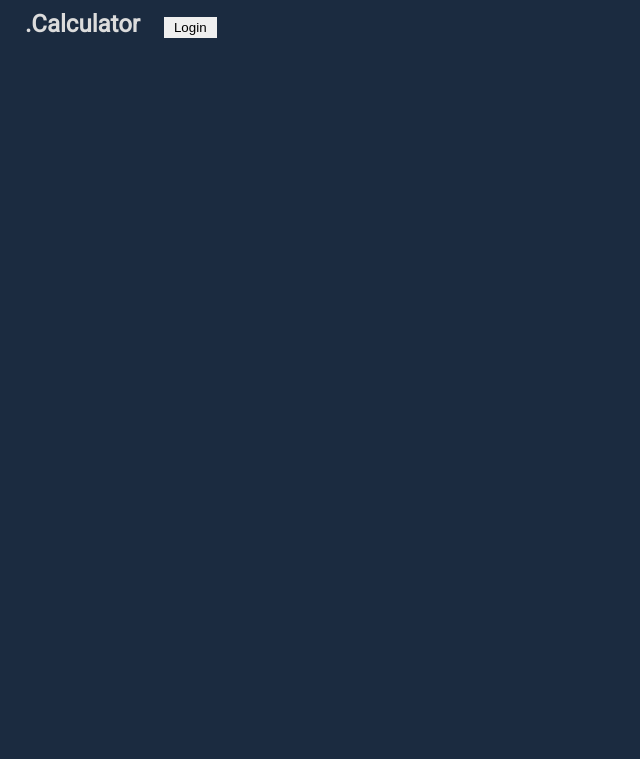
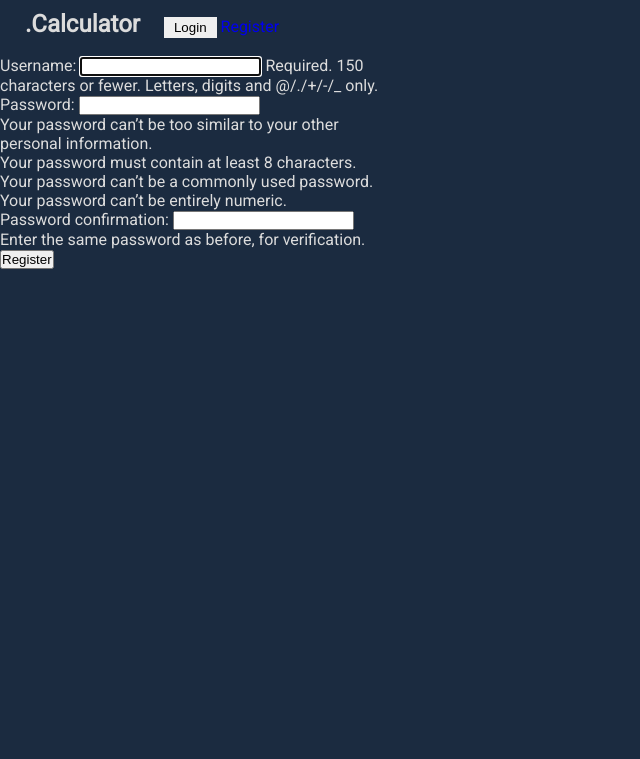
Before and after one commit to unexploredtest/WebGraphingCalculator, a Django app: page /register/ in a window 1280 px wide. Shown: the top 759 px of the page, without its empty margins (0-640 px from the left). Run offline with Django 3.2, Linux system fonts and the light colour scheme.

Commit message:
Register form added

```diff
--- a/Website/calculator/templates/calculator/base.html
+++ b/Website/calculator/templates/calculator/base.html
@@ -28,6 +28,7 @@
           <br />
           <input type="submit" value="Login">
           <input type="button" onclick="loginPage('c')" value="Back">
+          <a href='{% url 'register' %}'> Register </a>
         </form>
       </section>
     </div>
@@ -35,6 +36,7 @@
       <section>
         <h1>.Calculator</h1>
         <button onclick="loginPage('o')">Login</button>
+        <a href='{% url 'register' %}'> Register </a>
       </section>
     </header>
 
--- a/Website/calculator/templates/calculator/calculator.html
+++ b/Website/calculator/templates/calculator/calculator.html
@@ -5,6 +5,11 @@
     <div class="CalculatorBase">
 
       <article>
+        {% if messages %}
+          {% for message in messages %}
+            <h2> {{message}} </h2>
+          {% endfor %}
+        {% endif %}
         <h1>This shall be an amazing calculator</h1>
         <form method='post'>
           {% csrf_token %}
--- a/Website/calculator/templates/calculator/register.html
+++ b/Website/calculator/templates/calculator/register.html
@@ -2,6 +2,18 @@
 
 {% block content %}
 
+  <div>
 
+    <form method='post'>
+
+      {% csrf_token %}
+
+      {{ register_form.as_p }}
+
+      <button type="submit"> Register </button>
+
+    </form>
+
+  </div>
 
 {% endblock %}
--- a/Website/calculator/views.py
+++ b/Website/calculator/views.py
@@ -1,7 +1,9 @@
-from django.shortcuts import render
+from django.shortcuts import render, redirect
 from django.http import HttpResponse
 from .forms import TextEquation
 from .traph import grapher, file_numberer    # The functions that will graph the equation and tell us the number
+from django.contrib.auth.forms import UserCreationForm
+from django.contrib import messages
 
 
 def calculator(request):
@@ -26,4 +28,17 @@ def calculator(request):
 
 def register(request):
 
-    return render(request, 'calculator/register.html')
+    if request.method == 'POST':
+        register_form = UserCreationForm(request.POST)
+
+        if register_form.is_valid():
+            register_form.save()                                                # Saving the user
+            username = register_form.cleaned_data.get('username')
+            messages.success(request, f'{username} has been succesfuly created! Log in to continue.')
+            return redirect('GraphingCalculator')
+
+
+    else:
+        register_form = UserCreationForm()
+
+    return render(request, 'calculator/register.html', {'register_form': register_form})
```
